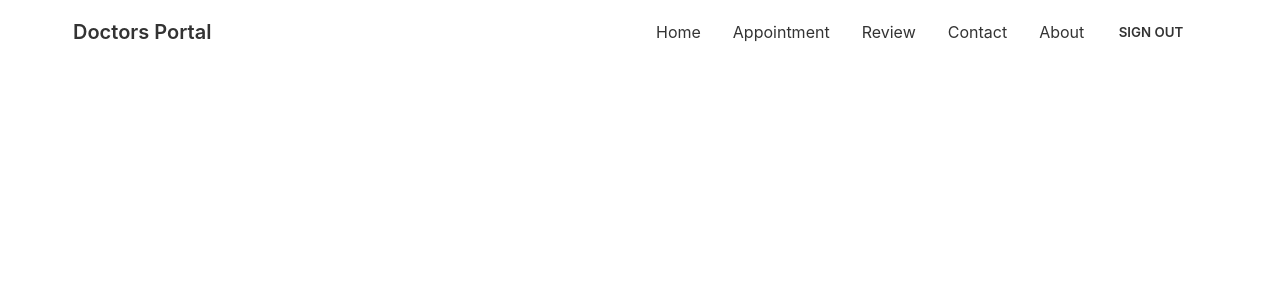
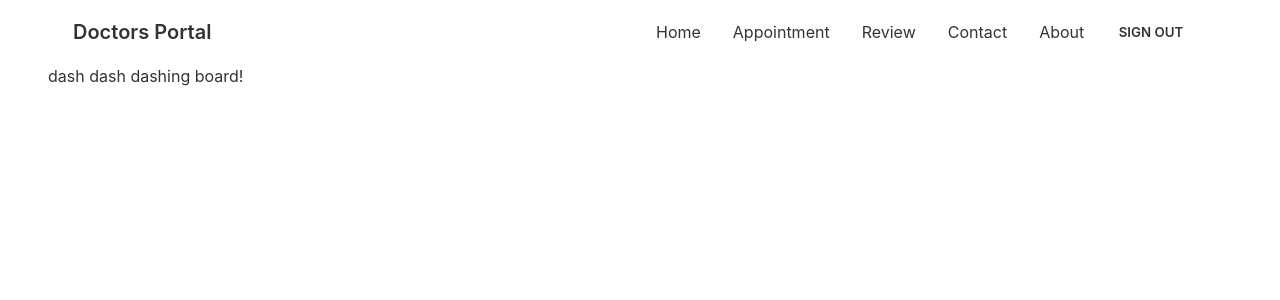
Before and after one commit to arifphero4/medical-project-client, a React (Create React App) app: page /dashboard in a window 1280 px wide. Shown: the top 300 px of the page. Built offline with nearby package versions, Linux system fonts and the light colour scheme; no server answers; sample sign-in values are in the browser's storage.

Commit message:
dashboard route created

```diff
--- a/src/App.js
+++ b/src/App.js
@@ -9,6 +9,7 @@ import SignUp from "./Pages/Login/SignUp";
 import RequireAuth from "./Pages/Login/RequireAuth";
 import { ToastContainer } from "react-toastify";
 import "react-toastify/dist/ReactToastify.css";
+import Dashboard from "./Pages/Dashboard/Dashboard";
 
 function App() {
   return (
@@ -28,6 +29,14 @@ function App() {
             </RequireAuth>
           }
         />
+        <Route
+          path="dashboard"
+          element={
+            <RequireAuth>
+              <Dashboard />
+            </RequireAuth>
+          }
+        />
       </Routes>
       <ToastContainer />
     </div>
--- /dev/null
+++ b/src/Pages/Dashboard/Dashboard.js
@@ -0,0 +1,11 @@
+import React from "react";
+
+const Dashboard = () => {
+  return (
+    <div>
+      <h1>dash dash dashing board!</h1>
+    </div>
+  );
+};
+
+export default Dashboard;
```
